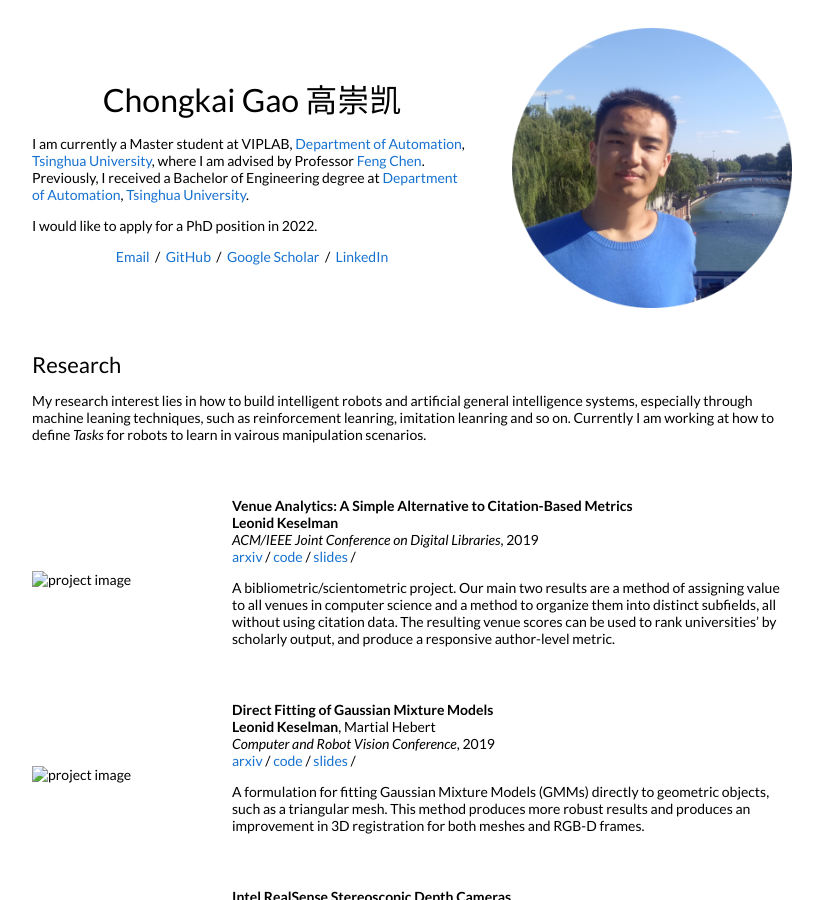
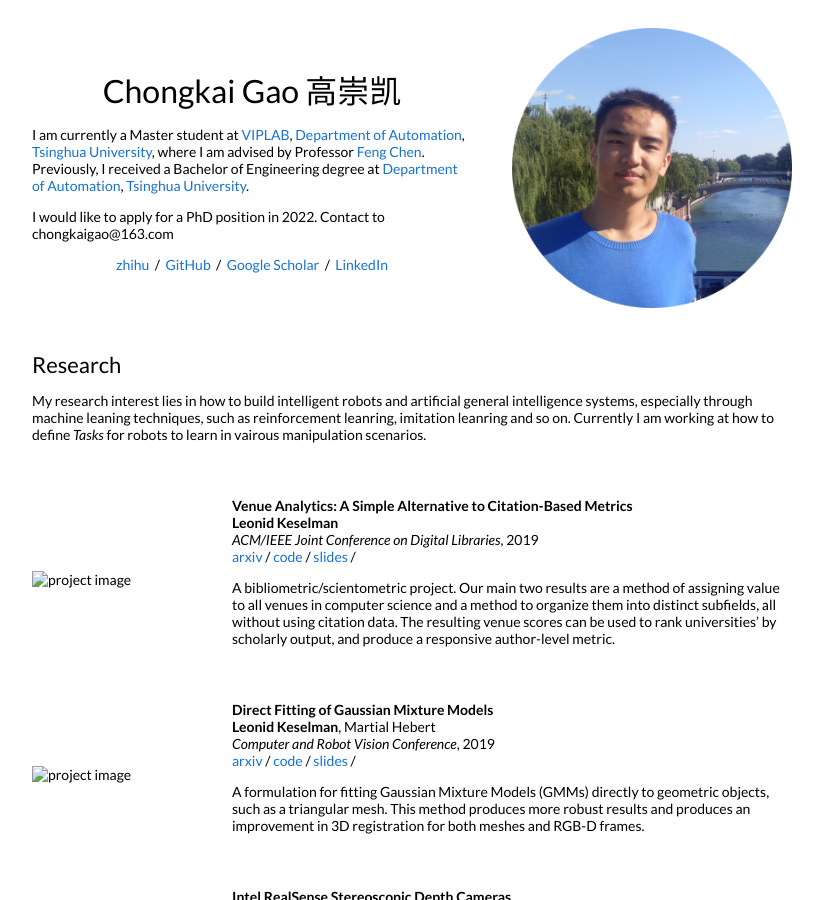
Before and after one commit to HeegerGao/HeegerGao.github.io, a Jekyll site: the page built from _posts/2019-06-02-venue.markdown, in a window 1280 px wide and 900 px high. Shown: the whole window, without its empty margins (228-1051 px from the left). Built offline with Jekyll 4.4.1, drawn with Linux system fonts in a browser that asks for light colours.

Commit message:
Update default.html

```diff
--- a/_layouts/default.html
+++ b/_layouts/default.html
@@ -27,13 +27,13 @@
               <h1>
                 Chongkai Gao 高崇凯
               </h1>
-              <p>I am currently a Master student at VIPLAB, <a href="http://www.au.tsinghua.edu.cn/">Department of Automation</a>, <a href="https://www.tsinghua.edu.cn/">Tsinghua University</a>, where I am advised by Professor <a href="http://www.au.tsinghua.edu.cn/info/1080/1658.htm">Feng Chen</a>. Previously, I received a Bachelor of Engineering degree at <a href="http://www.au.tsinghua.edu.cn/">Department of Automation</a>, <a href="https://www.tsinghua.edu.cn/">Tsinghua University</a>.
+              <p>I am currently a Master student at <a href="https://cloud.tsinghua.edu.cn/f/0cfbcf20441b47c8b263/">VIPLAB</a>, <a href="http://www.au.tsinghua.edu.cn/">Department of Automation</a>, <a href="https://www.tsinghua.edu.cn/">Tsinghua University</a>, where I am advised by Professor <a href="http://www.au.tsinghua.edu.cn/info/1080/1658.htm">Feng Chen</a>. Previously, I received a Bachelor of Engineering degree at <a href="http://www.au.tsinghua.edu.cn/">Department of Automation</a>, <a href="https://www.tsinghua.edu.cn/">Tsinghua University</a>.
               </p>
               <p>
-                I would like to apply for a PhD position in 2022.
+                I would like to apply for a PhD position in 2022. Contact to chongkaigao@163.com
               </p>
               <p style="text-align:center">
-                <a target="_blank" href="chongkaigao@163.com"> Email</a> &nbsp;/&nbsp;
+                <a target="_blank" href="https://www.zhihu.com/people/heeger-7"> zhihu</a> &nbsp;/&nbsp;
                 <a href="https://github.com/HeegerGao">GitHub</a> &nbsp;/&nbsp;
                 <a href="https://scholar.google.com/citations?user=l_mOqY8AAAAJ&hl=en">Google Scholar</a> &nbsp;/&nbsp;
                 <a href="https://www.linkedin.com/in/%E5%B4%87%E5%87%AF-%E9%AB%98-444042190/"> LinkedIn </a>
```
